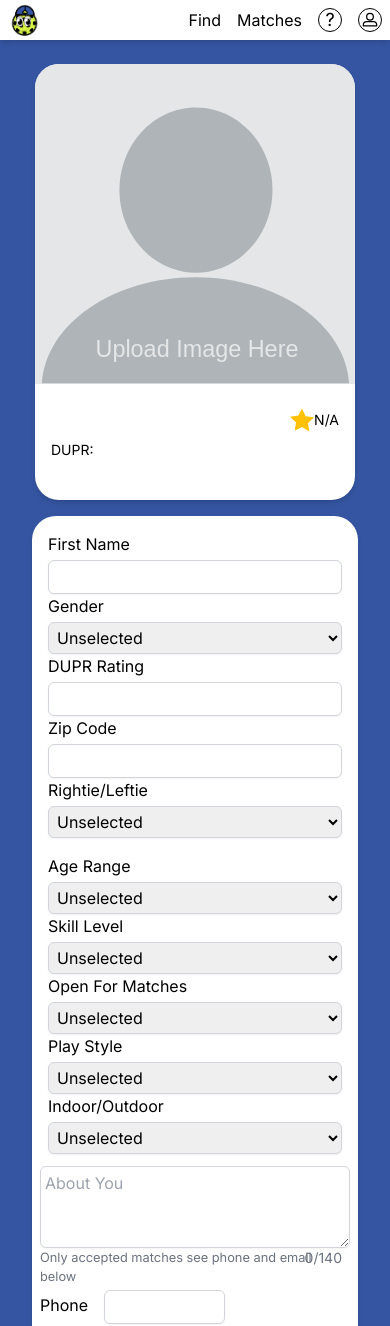
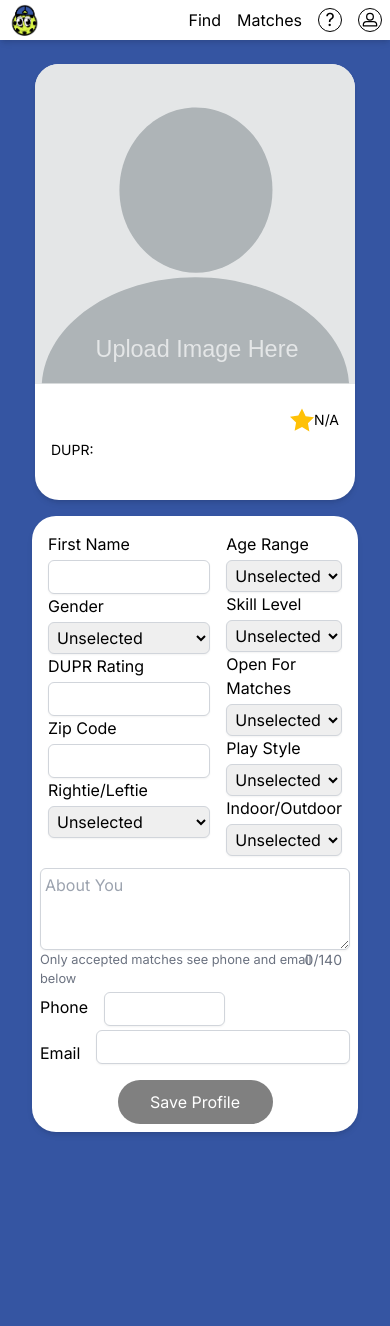
Before and after one commit to btejes/bepickleballer-matchmaking, a Next.js app: page /matchmaking/profile in a window 390 px wide. Shown: the top 1326 px of the page. After the commit the page ends 1156 px from the top, so only its background shows below. Built offline with nearby package versions, Linux system fonts and the light colour scheme; no server answers.

Commit message:
update form to be mobile friendly i hope

```diff
--- a/library/ProfileForm.jsx
+++ b/library/ProfileForm.jsx
@@ -142,8 +142,8 @@
 
   return (
     <form onSubmit={handleSubmit} className="bg-white p-2 rounded-3xl shadow-md text-black max-w-2xl mx-auto">
-      <div className="flex flex-col lg:flex-row">
-          <div className="w-full lg:w-1/2 p-2">
+      <div className="flex flex-row lg:flex-row">
+          <div className="w-1/2 lg:w-1/2 p-2">
               <label htmlFor="firstName">First Name</label>
               <input
                   type="text"
@@ -205,7 +205,7 @@
                   <option value="Right & Leftie">Both</option>
               </select>
           </div>
-          <div className="w-full lg:w-1/2 p-2">
+          <div className="w-1/2 lg:w-1/2 p-2">
               <label htmlFor="ageRange">Age Range</label>
               <select
                   id="ageRange"
```
